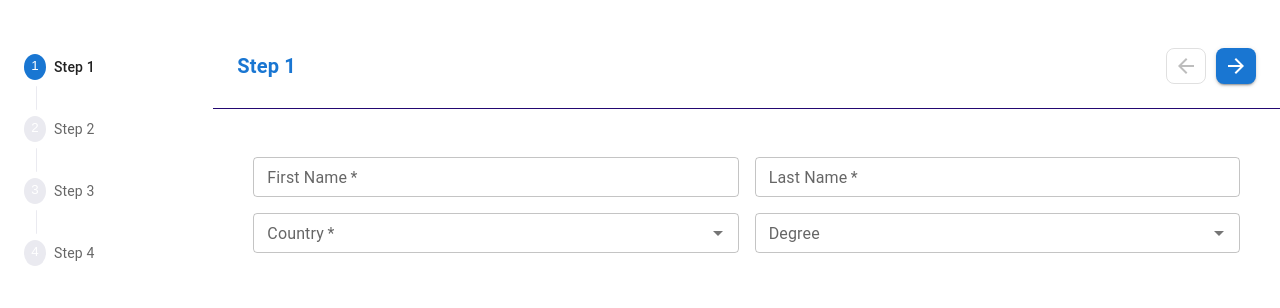
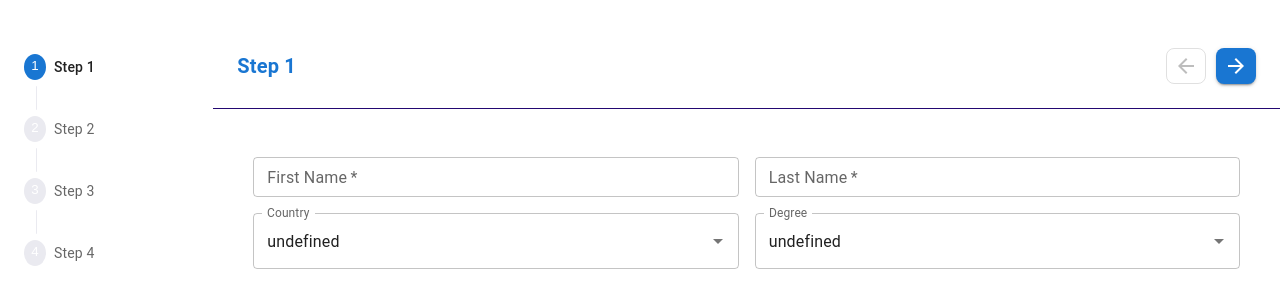
Before and after one commit to ahmadniaz786/mock-project-testing, a React (Create React App) app: page /form in a window 1280 px wide. Shown: the top 308 px of the page. Built offline with nearby package versions, Linux system fonts and the light colour scheme.

Commit message:
added some more code and fields

```diff
--- a/src/components/fields/AutoComplete/AutoCompleteField.js
+++ b/src/components/fields/AutoComplete/AutoCompleteField.js
@@ -6,7 +6,14 @@ import React from "react";
 //   FormControl,
 //   Skeleton,
 // } from "src/shared/material";
-import { Autocomplete, TextField, FormControl, Skeleton } from "@mui/material";
+import {
+  Autocomplete,
+  TextField,
+  FormControl,
+  Skeleton,
+  Box,
+  Typography,
+} from "@mui/material";
 
 import { useState } from "react";
 
@@ -14,24 +21,23 @@ import { useEffect } from "react";
 
 const AutoCompleteField = ({
   formik,
-
   name,
-
   label,
-
   onChange,
-
+  options,
   required,
   loading,
 }) => {
   const [idTypes, setIdTypes] = useState([]);
 
-  const [defaultValue, setDefaultValue] = useState(null);
+  const [defaultValue, setDefaultValue] = useState("Select a Country");
 
   useEffect(() => {
     if ((name && !defaultValue) || formik.values[name] === "")
       setDefaultValue(formik.values[name]);
   }, [formik, name]);
+
+  console.log(options, "OPT");
 
   return (
     <>
@@ -45,42 +51,37 @@ const AutoCompleteField = ({
           sx={{ pointerEvents: "auto" }}
         >
           <Autocomplete
-            data-testid="content-autocomplete"
-            loading={true}
-            fullWidth
-            name={name}
-            size="small"
-            options={idTypes}
-            value={defaultValue ? { Value: defaultValue } : null}
-            getOptionLabel={(item) => (item?.Value ? item?.Value : "")}
-            isOptionEqualToValue={(option, value) =>
-              option.Value === value.Value
-            }
+            id={name}
+            options={options}
+            getOptionLabel={(option) => option.label} // Specify how to extract the label
+            value={defaultValue}
+            onChange={(e, val) => {
+              formik?.setFieldValue(name, val ? val.value : ""); // Adjust for the case when value is null
+            }}
+            renderOption={(props, option) => (
+              <Box
+                display="flex"
+                component="li"
+                flexDirection="row"
+                alignItems="center"
+                {...props}
+              >
+                <Typography variant="body2">{option.label}</Typography>
+              </Box>
+            )}
             renderInput={(params) => (
               <TextField
                 {...params}
+                name={name}
+                label={label}
+                variant="outlined"
                 fullWidth
-                error={Boolean(formik?.touched[name] && formik?.errors[name])}
-                value={params.Name}
-                label={label}
-                required={required}
-                variant="outlined"
-                helperText={formik?.touched[name] && formik?.errors[name]}
+                inputProps={{
+                  ...params.inputProps,
+                  autoComplete: "new-password", // disable autocomplete and autofill
+                }}
               />
             )}
-            onChange={(e, value) => {
-              if (!value || value === "") {
-                formik?.setFieldValue(name, "");
-
-                setDefaultValue("");
-              } else {
-                formik?.setFieldValue(name, value.Value);
-              }
-
-              if (onChange) {
-                onChange(value);
-              }
-            }}
           />
         </FormControl>
       )}
--- a/src/pages/Form/components/Step1/Step1.js
+++ b/src/pages/Form/components/Step1/Step1.js
@@ -32,6 +32,18 @@ const Step1 = (props) => {
     },
   });
 
+  const countryOptions = [
+    { label: "Pakistan", value: "Pakistan" },
+    { label: "India", value: "India" },
+    { label: "England", value: "England" },
+    { label: "USA", value: "USA" },
+  ];
+  const degreeOptions = [
+    { label: "Bachelor", value: "Bachelor" },
+    { label: "Master", value: "Master" },
+    { label: "PHD", value: "PHD" },
+  ];
+
   return (
     <Box sx={{ background: "white", p: 3 }}>
       <Box sx={{ p: 2, pt: 3, pointerEvents: submitLoading ? "none" : "auto" }}>
@@ -65,6 +77,7 @@ const Step1 = (props) => {
                 formik={formik}
                 loading={loading}
                 label="Country"
+                options={countryOptions}
                 required
               />
             </Grid2>
@@ -75,8 +88,8 @@ const Step1 = (props) => {
                 formik={formik}
                 loading={loading}
                 label="Degree"
-
-                // disabled={disableForm}
+                options={degreeOptions}
+                required
               />
             </Grid2>
           </Grid2>
```
